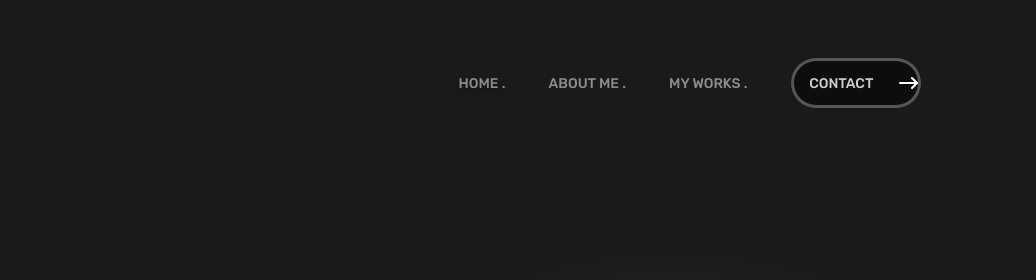
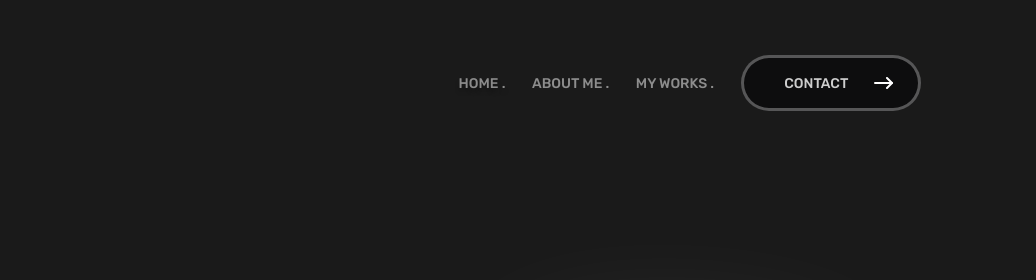
Before and after one commit to parthagrawal305/portfolio, a website built with Parcel: page index.html in a window 1280 px wide. Shown: the top 280 px of the page, 244-1280 px from the left. Built offline with nearby package versions, Linux system fonts and the light colour scheme; a web font is replaced by a local one.

Commit message:
Update index.css

```diff
--- a/index.css
+++ b/index.css
@@ -63,7 +63,7 @@
     border: 3px solid var(--color-gray-1600);
     box-sizing: border-box;
     height: 50px;
-    padding: 8.3928565979003var (--padding-4xs) 9px 8.39285659790039px 0;
+    padding: 25px;
     justify-content: flex-end;
     gap: var(--gap-3xs);
     cursor: pointer;
```
